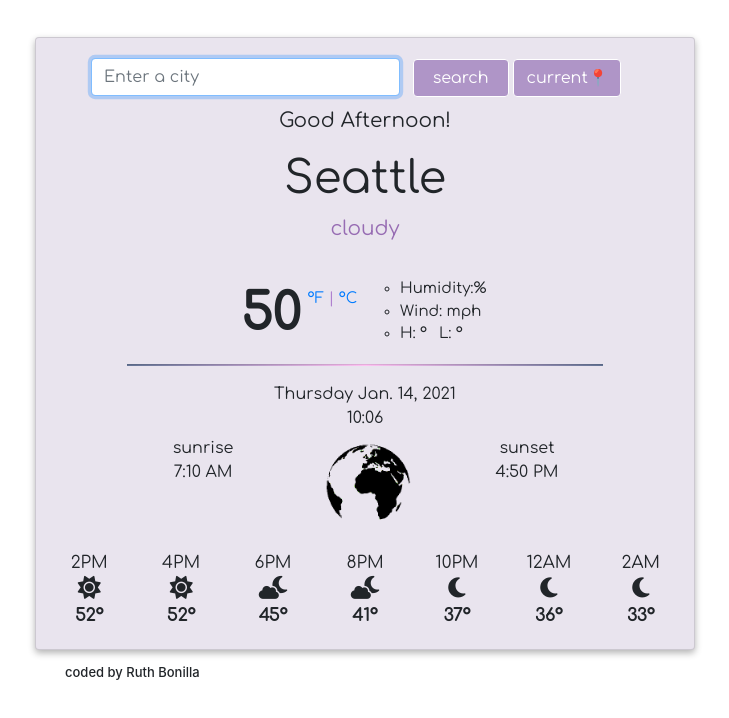
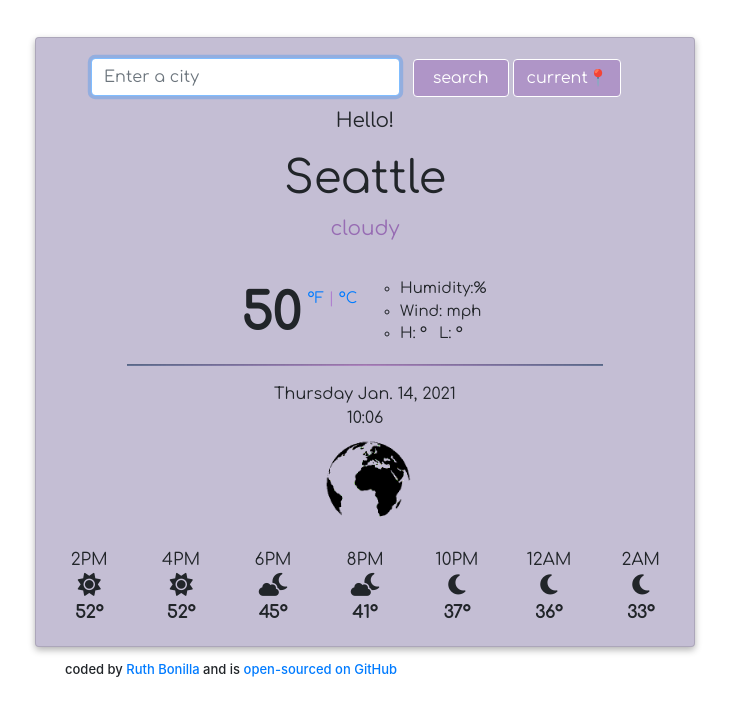
Before and after one commit to ruthebonilla/Weather-App, a plain HTML site: page index.html in a window 1280 px wide. Shown: the whole page, without its empty margins (275-1004 px from the left). Drawn offline with nearby package versions, Linux system fonts and the light colour scheme; no server answers.

Commit message:
took out few lines of code and added links to my LinkedIn and GitHub

```diff
--- a/index.html
+++ b/index.html
@@ -52,7 +52,7 @@
             </button>
           </form>
 
-          <p class="greeting">Good Afternoon!</p>
+          <p class="greeting">Hello!</p>
           <h1 id="city">Seattle</h1>
           <p id="description">cloudy</p>
 
@@ -86,27 +86,7 @@
             12:00 PM
           </p>
 
-          <div class="row">
-            <div class="col-6">
-              <div class="sunrise-set">
-                <span id="rise"
-                  >sunrise
-                  <br />
-                  7:10 AM
-                </span>
-              </div>
-            </div>
-            <div class="col">
-              <div class="sunrise-set">
-                <span id="set"
-                  >sunset
-                  <br />
-                  4:50 PM
-                </span>
-              </div>
-            </div>
-          </div>
-          <img src="images/earth.gif" alt="earth spinning around" />
+          <img src="images/earth.gif" alt="birds flying" />
 
           <div class="row">
             <ul class="hourly-forecast">
@@ -171,7 +151,11 @@
         </div>
       </div>
       <h5>
-        coded by Ruth Bonilla
+        coded by
+        <a href="https://www.linkedin.com/in/ruth-bonilla-05a2321bb/"
+          >Ruth Bonilla</a> and is <a href="https://github.com/ruthebonilla/Weather-App">open-sourced on GitHub</a>
+
+
       </h5>
     </div>
     <script src="src/index.js"></script>
--- a/src/style.css
+++ b/src/style.css
@@ -20,7 +20,7 @@ strong#temperature {
 }
 
 hr {
-  background-image: linear-gradient(90deg, #637394, #ffc1f3, #637394);
+  background-image: linear-gradient(90deg, #637394, #aa76bbcb, #637394);
   height: 1.5px;
   margin-top: 2px;
   width: 77%;
@@ -33,6 +33,7 @@ img {
   margin: 0 auto;
   width: 110px;
   padding-bottom: 20px;
+  padding-top: 35px;
 }
 
 h5 {
@@ -68,7 +69,7 @@ p#current-date {
 .card {
   margin-top: 37px;
   box-shadow: 0 3px 7px 0 rgba(0, 0, 0, 0.3);
-  background: #e9e4ee;
+  background-color: rgb(196, 190, 212);
   font-family: "Comfortaa", cursive;
 }
 .form-group {
```
